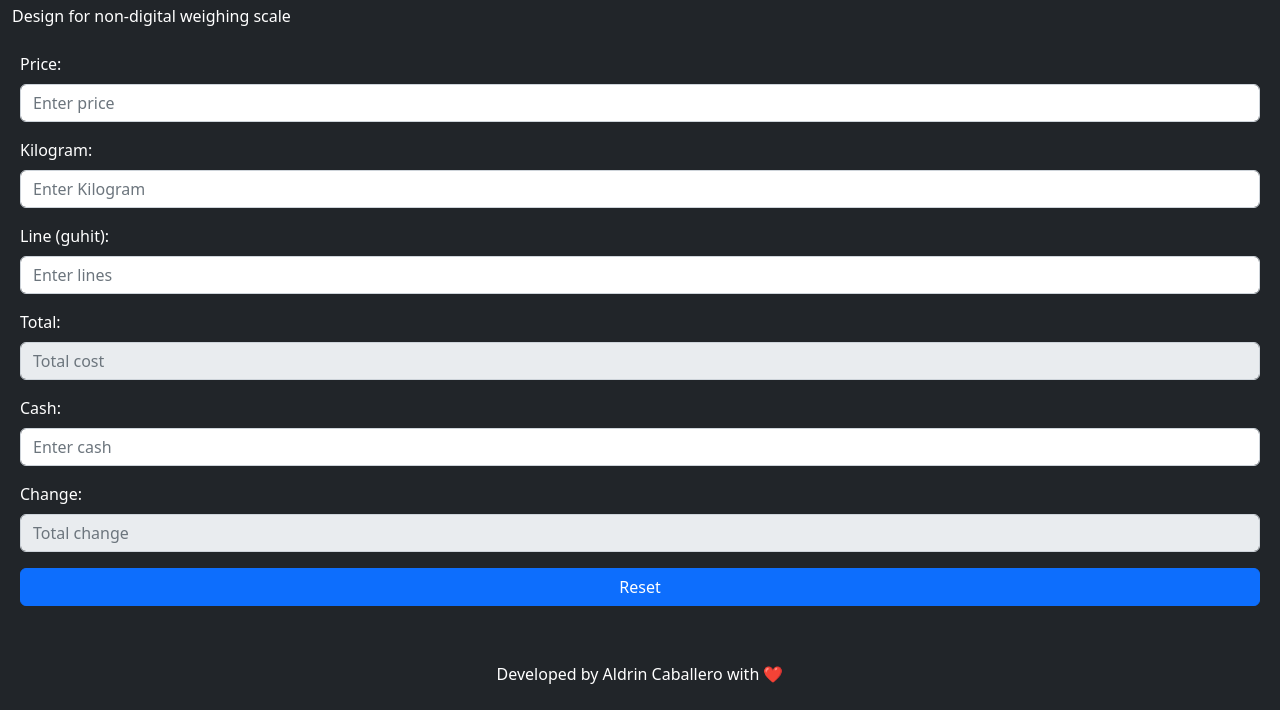
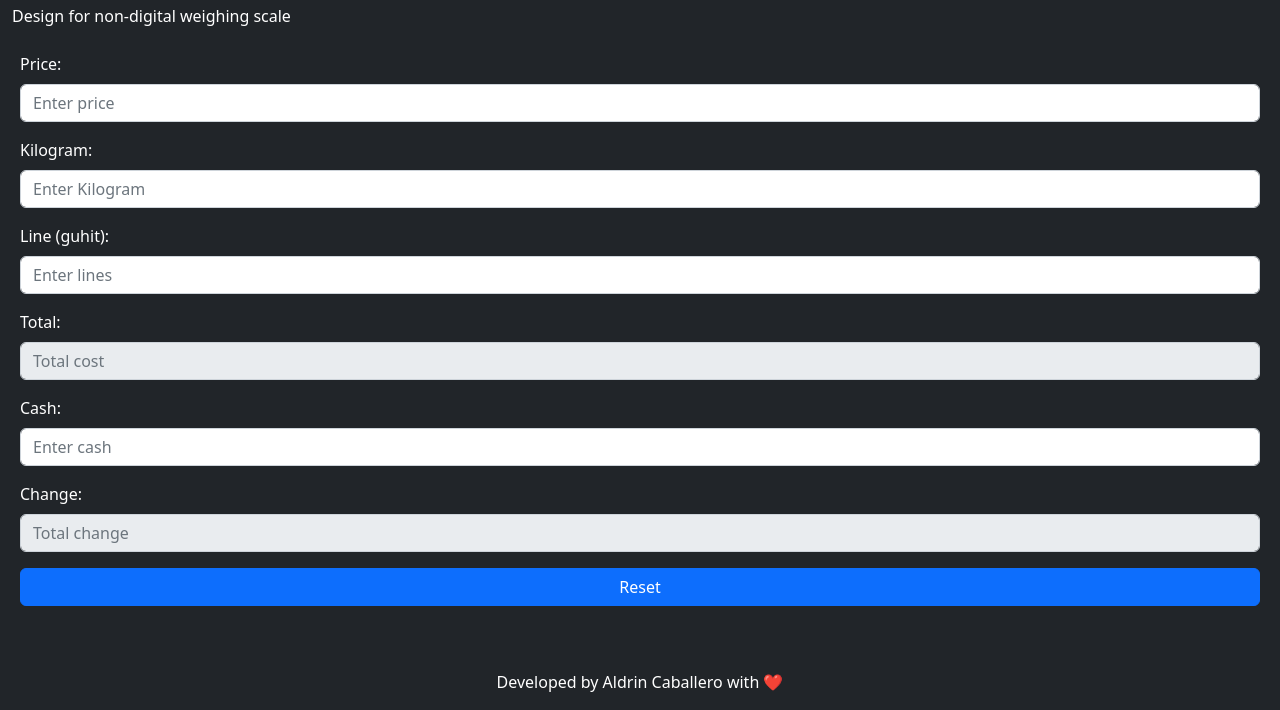
Before and after one commit to aldrin112602/weighing-calculator, a plain HTML site: page index.html in a window 1280 px wide. Shown: the part 90-800 px from the top of the page. Drawn offline with Linux system fonts and the light colour scheme.

Commit message:
Update index.html

```diff
--- a/index.html
+++ b/index.html
@@ -44,7 +44,7 @@
       <button class="btn btn-primary btn-block" type="reset">Reset</button>
     </div>
   </form>
-  <footer class="text-white text-center">
+  <footer class="text-white text-center py-2">
     Developed by Aldrin Caballero with ❤️
   </footer>
   <script src="./main.min.js"></script>
```
